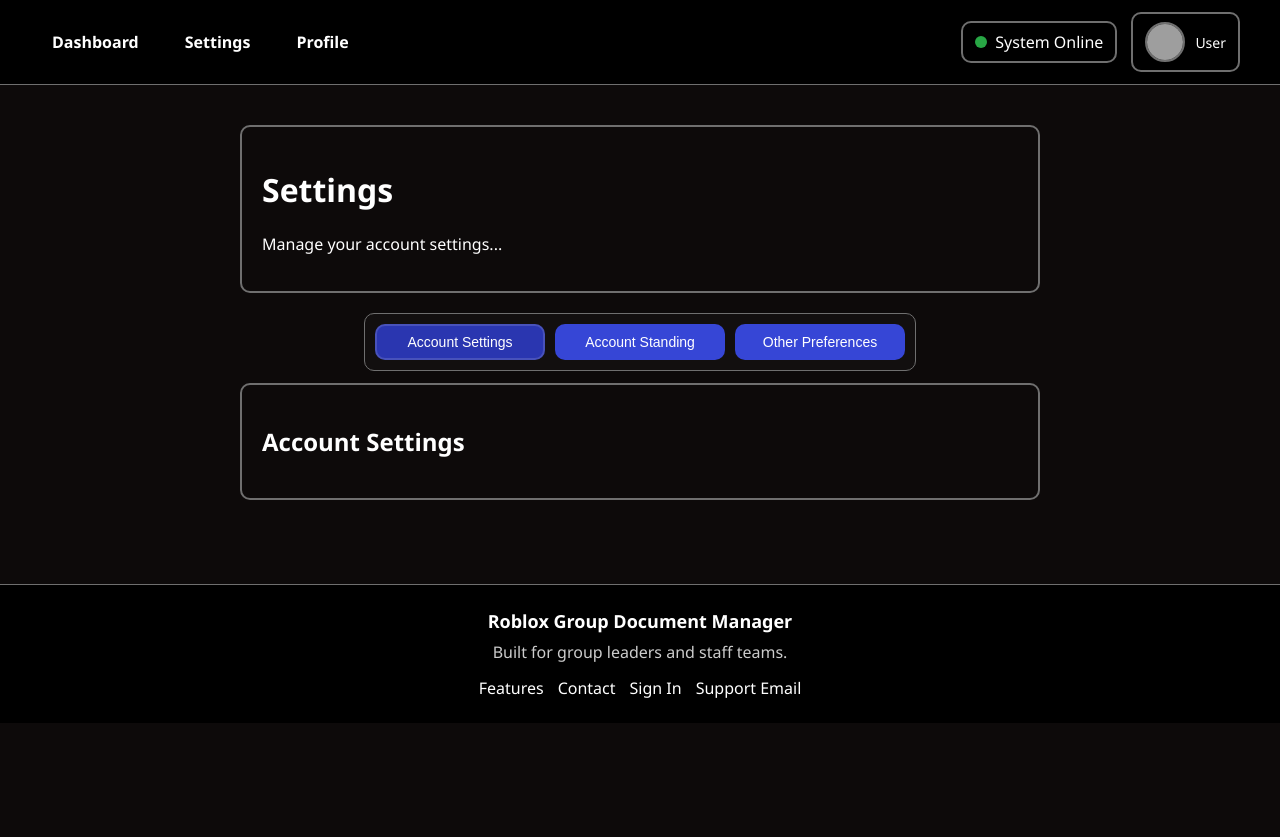
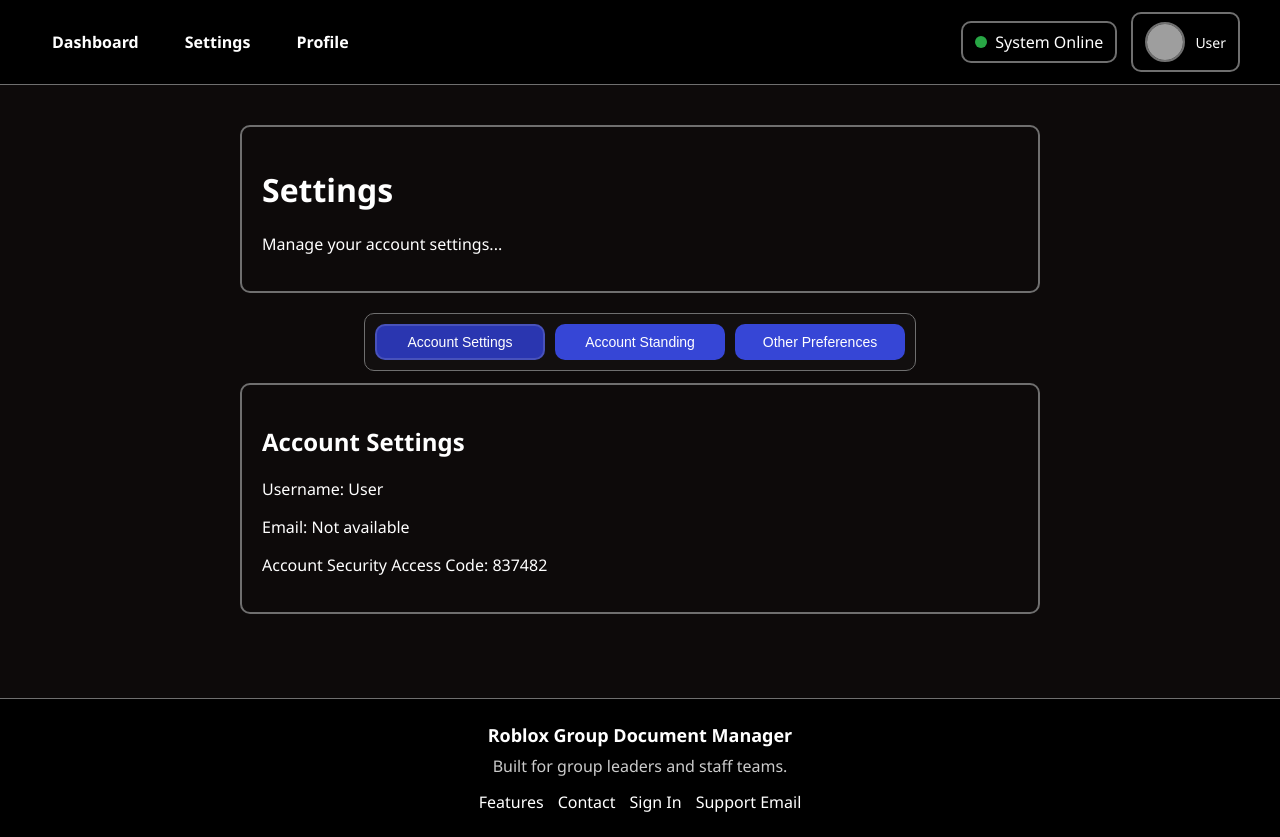
Before and after one commit to CamoBlamo/RBLXDOCMANAGER, a Next.js app: page /dashboard/settings in a window 1280 px wide. Before the commit the page ends 800 px from the top, so only its background shows below. Built offline with nearby package versions, Linux system fonts and the light colour scheme; no server answers; grey boxes are pictures that could not be loaded.

Commit message:
adding settings controls

```diff
--- a/src/app/dashboard/settings/settingsClient.js
+++ b/src/app/dashboard/settings/settingsClient.js
@@ -34,7 +34,9 @@ export default function SettingsClient({ profileImageUrl, profileName, email, ex
 
         <div className="settings-div" hidden={active !== "account"}>
           <h2>Account Settings</h2>
-          {/* account content */}
+          <p>Username: {profileName}</p>
+          <p>Email: {email}</p>
+          <p>Account Security Access Code: 837482</p> {/* This is a placeholder. This code will be rotating. */}
         </div>
 
         <div className="settings-div" hidden={active !== "standing"}>
```
